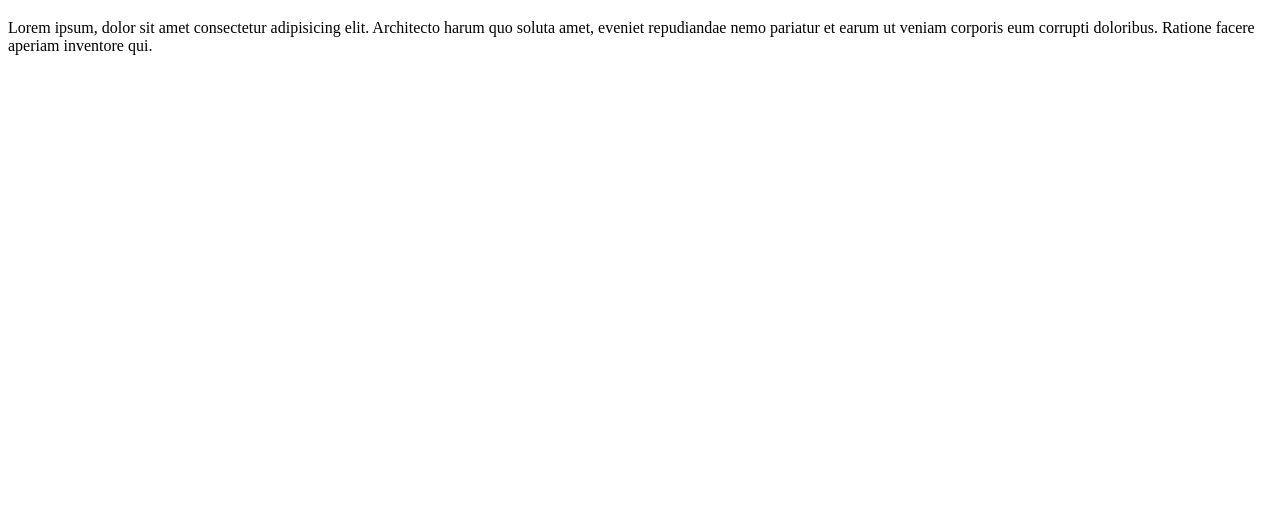
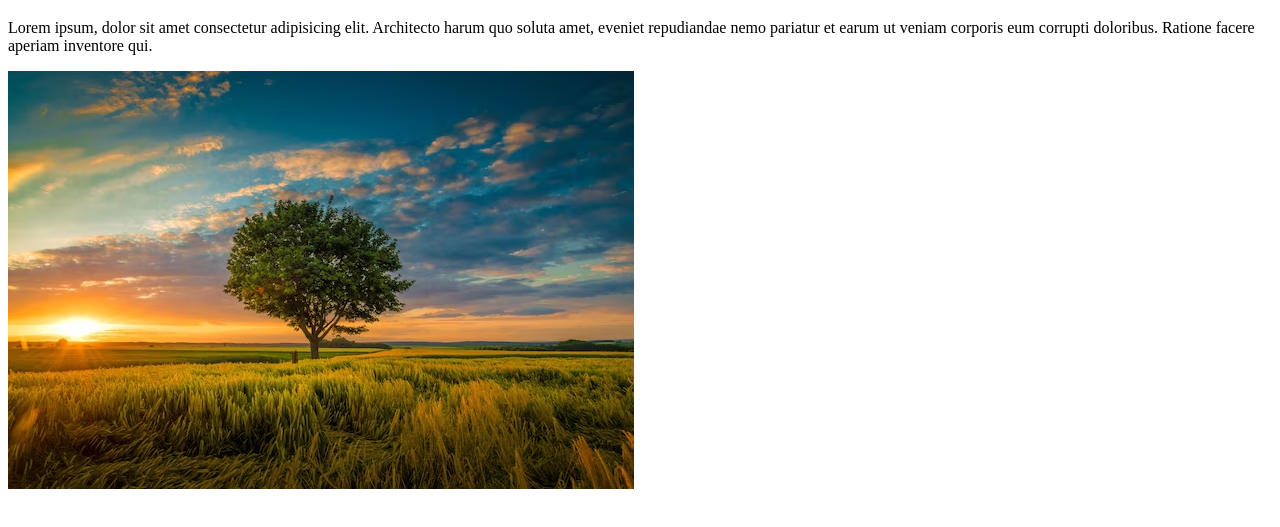
Before and after one commit to TAMUNA-CHKOIDZE/homework-6, a plain HTML site: page index.html in a window 1280 px wide. Shown: the part 61-588 px from the top of the page. Drawn offline with Linux system fonts and the light colour scheme.

Commit message:
add image

```diff
--- a/index.html
+++ b/index.html
@@ -9,5 +9,7 @@
 <body>
     <h1>title</h1>
     <p>Lorem ipsum, dolor sit amet consectetur adipisicing elit. Architecto harum quo soluta amet, eveniet repudiandae nemo pariatur et earum ut veniam corporis eum corrupti doloribus. Ratione facere aperiam inventore qui.</p>
+
+    <img src="images/tree.avif" alt="tree">
 </body>
 </html>
```
Also changed, not shown: images/tree.avif (added).
